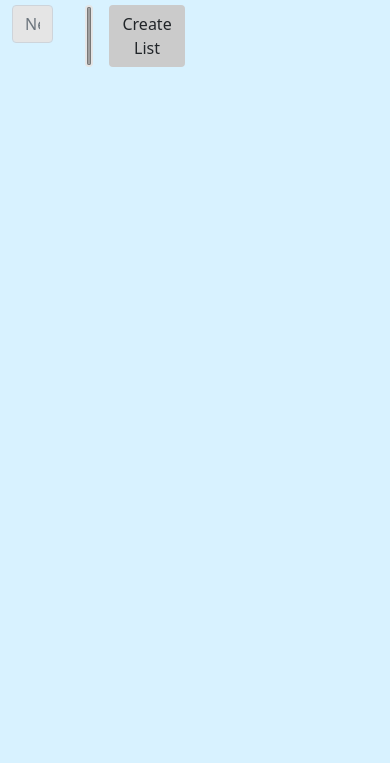
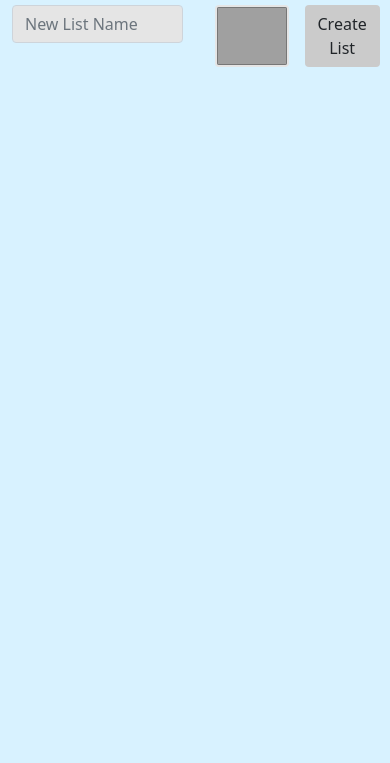
Before and after one commit to JWagstaff-Leon/codeworks_checkpoint-3, a website with bundled scripts: page index.html in a window 390 px wide. Shown: the part 81-844 px from the top of the page. Built offline with nearby package versions, Linux system fonts and the light colour scheme; a script that the page names is missing.

Commit message:
basic mobile optimization

```diff
--- a/assets/scss/main.scss
+++ b/assets/scss/main.scss
@@ -32,6 +32,7 @@ input[type="color"]
     scrollbar-color: rgb(165, 167, 178) transparent;
     max-width: 100vw;
 }
+
 .lists-container::-webkit-scrollbar
 {
     color: rgb(165, 167, 178);
@@ -55,3 +56,11 @@ input[type="color"]
 {
     text-overflow: ellipsis;
 }
+
+@media only screen and (max-width: 992px)
+{
+    #lists>div>div
+    {
+        width: 80vw;
+    }
+}
--- a/index.html
+++ b/index.html
@@ -23,7 +23,7 @@
 <main class="d-flex flex-column">
     <div class="container-fluid">
         <div class="row">
-            <div class="col-4">
+            <div class="col-12 col-lg-4">
                 <div>
                     <h3>Add List</h3>
                     <form onsubmit="app.listsController.createList()" class="row mb-3">
```
Also changed, not shown: assets/style/main.css, 1 other file.
